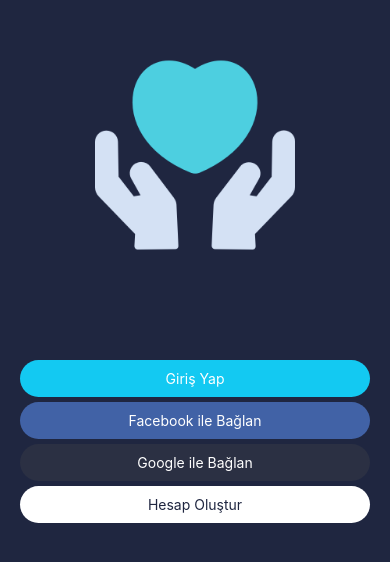
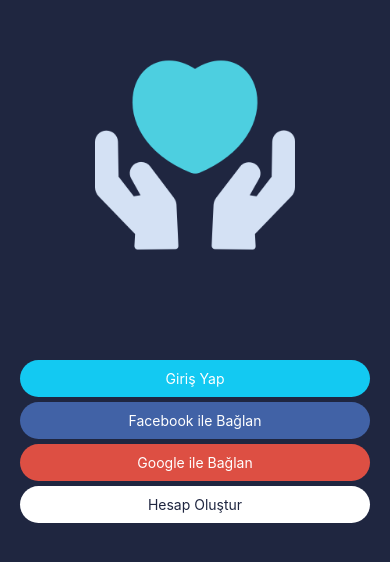
Before and after one commit to cnrsbtogll/kalbim, a React Native app in the folder RN_Kalbim/: screen / in a window 390 px wide. Shown: the part 158-720 px from the top of the page. Built offline with nearby package versions, Linux system fonts and the light colour scheme.

Commit message:
logout update

```diff
--- a/RN_Kalbim/src/screens/Logout/index.js
+++ b/RN_Kalbim/src/screens/Logout/index.js
@@ -23,7 +23,7 @@ export default class Logout extends Component {
                     <MyButton
                     text="Google ile Bağlan"
                     color={colors.white}
-                    backgroundColor={colors.boxcolor}/>
+                    backgroundColor={colors.redgoogleloginbutton}/>
                     <MyButton
                     text="Hesap Oluştur"
                     color={colors.bluebackground}
```
